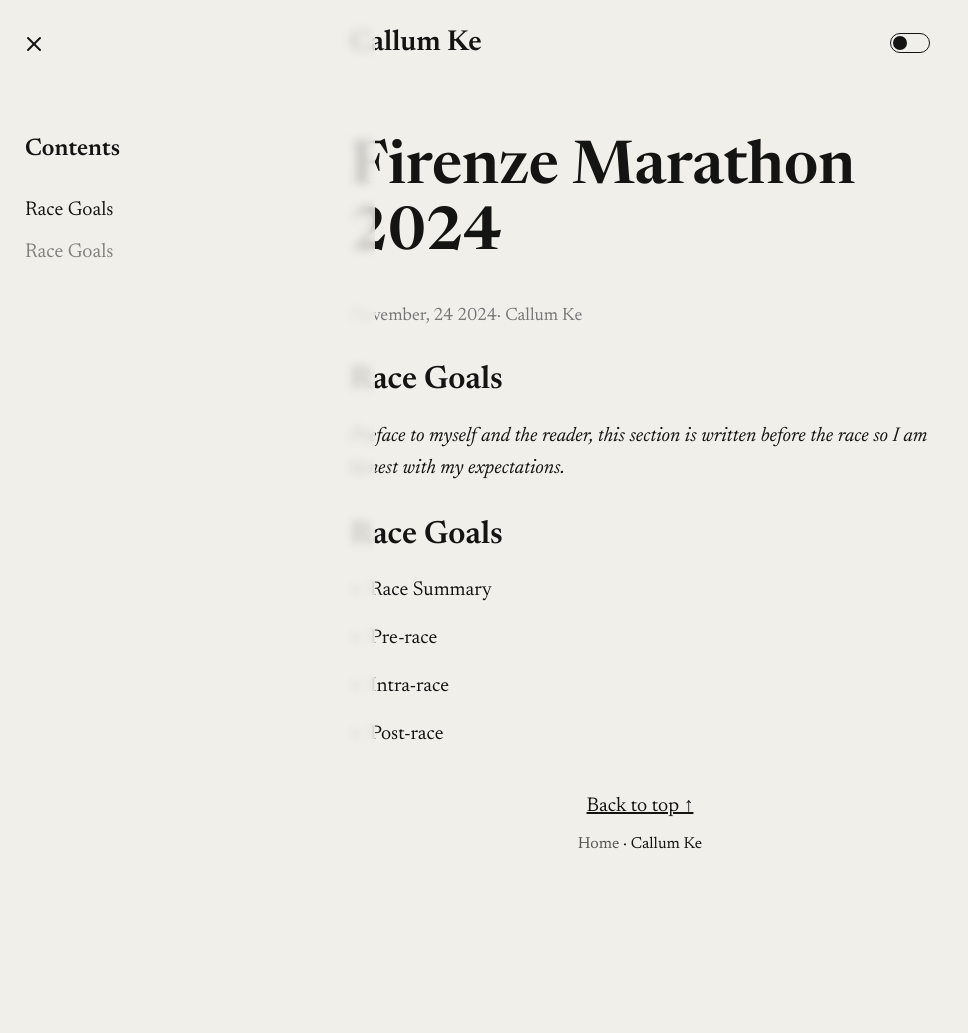
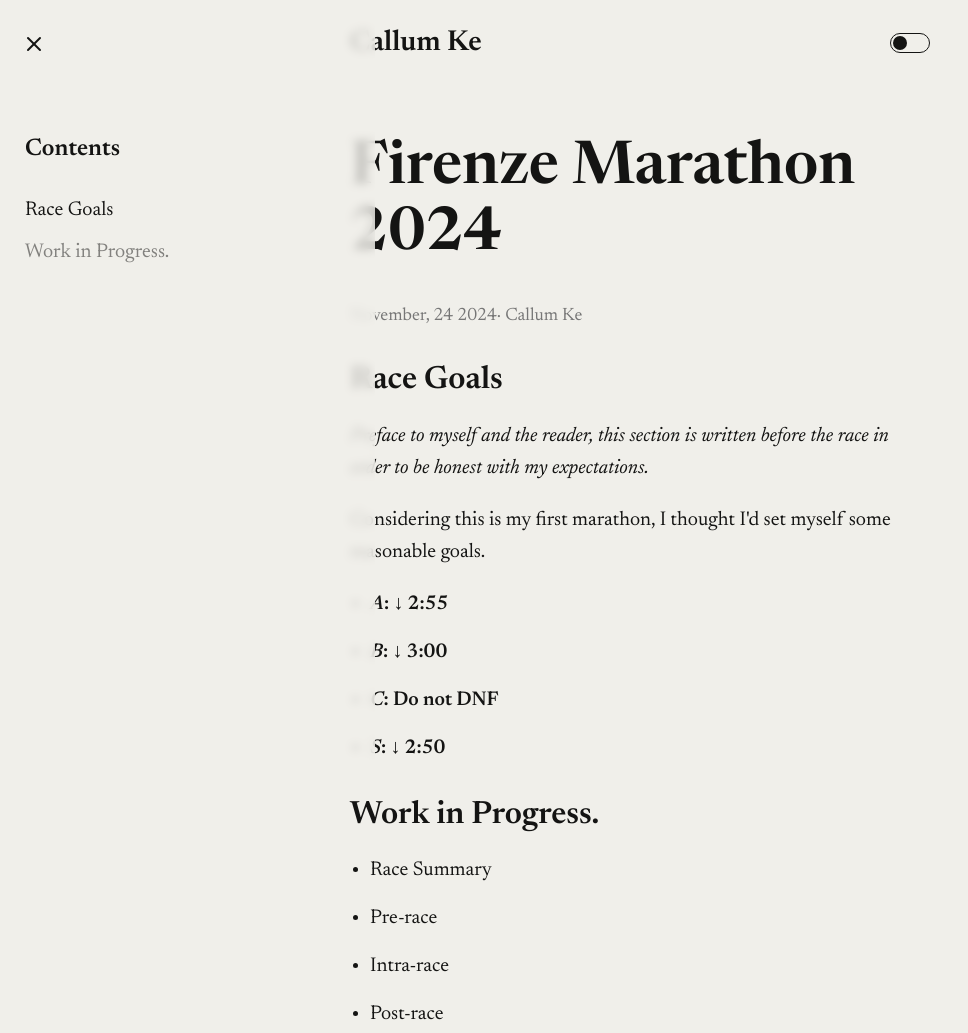
Before and after one commit to ckallum/ckallum.github.io, a website: page articles/firenze-2024/index.html in a window 1280 px wide. Shown: the top 1033 px of the page, without its empty margins (0-968 px from the left). Before the commit the page ends 898 px from the top, so only its background shows below. Drawn offline with Linux system fonts and the light colour scheme; files whose address does not match are found by name.

Commit message:
Firenze Race Goals

```diff
--- a/articles/firenze-2024/index.html
+++ b/articles/firenze-2024/index.html
@@ -74,9 +74,17 @@
 
         <h2 id="race-goals">Race Goals</h2>
 
-        <p><em>Preface to myself and the reader, this section is written before the race so I am honest with my expectations.</em></p>
+        <p><em>Preface to myself and the reader, this section is written before the race in order to be honest with my expectations.</em></p>
 
-        <h2 id="contents">Race Goals</h2>
+        Considering this is my first marathon, I thought I'd set myself some reasonable goals.
+        <ul>
+          <li><strong><em>A</em>: &darr; 2:55 </strong></li>
+          <li><strong><em>B</em>: &darr; 3:00 </strong></li>
+          <li><strong><em>C</em>: Do not DNF </strong></li>
+          <li><strong><em>S</em>: &darr; 2:50 </strong></li>
+        </ul>
+
+        <h2 id="contents">Work in Progress.</h2>
 
         <ul>
           <li>Race Summary</li>
```
